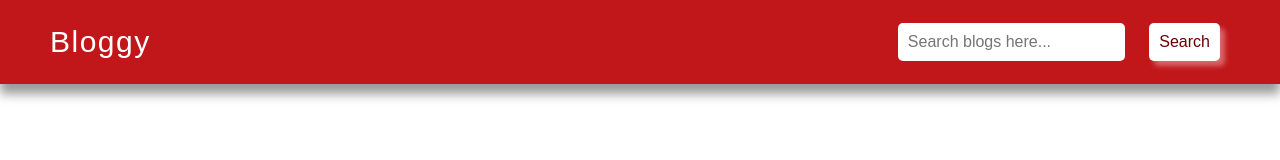
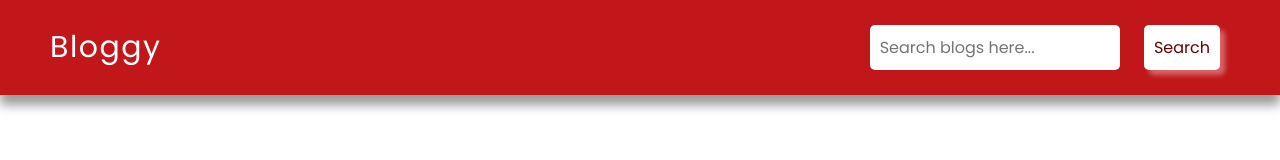
Before and after one commit to cletus256/Blog-search, a plain HTML site: page index.html in a window 1280 px wide. Drawn offline with Linux system fonts and the light colour scheme; no server answers.

Commit message:
changed font

```diff
--- a/index.html
+++ b/index.html
@@ -4,6 +4,9 @@
     <meta charset="UTF-8">
     <meta name="viewport" content="width=device-width, initial-scale=1.0">
     <title>Document</title>
+    <link rel="preconnect" href="https://fonts.googleapis.com">
+<link rel="preconnect" href="https://fonts.gstatic.com" crossorigin>
+<link href="https://fonts.googleapis.com/css2?family=Poppins:ital,wght@0,100;0,200;0,300;0,400;0,500;0,600;0,700;0,800;0,900;1,100;1,200;1,300;1,400;1,500;1,600;1,700;1,800;1,900&display=swap" rel="stylesheet">
     <link rel="stylesheet" href="style.css">
 </head>
 <body>
--- a/style.css
+++ b/style.css
@@ -2,7 +2,7 @@
     padding: 0;
     margin: 0;
     box-sizing: border-box;
-    font-family: Arial, Helvetica, sans-serif;
+    font-family: Poppins;
 }
 
 body{
```
